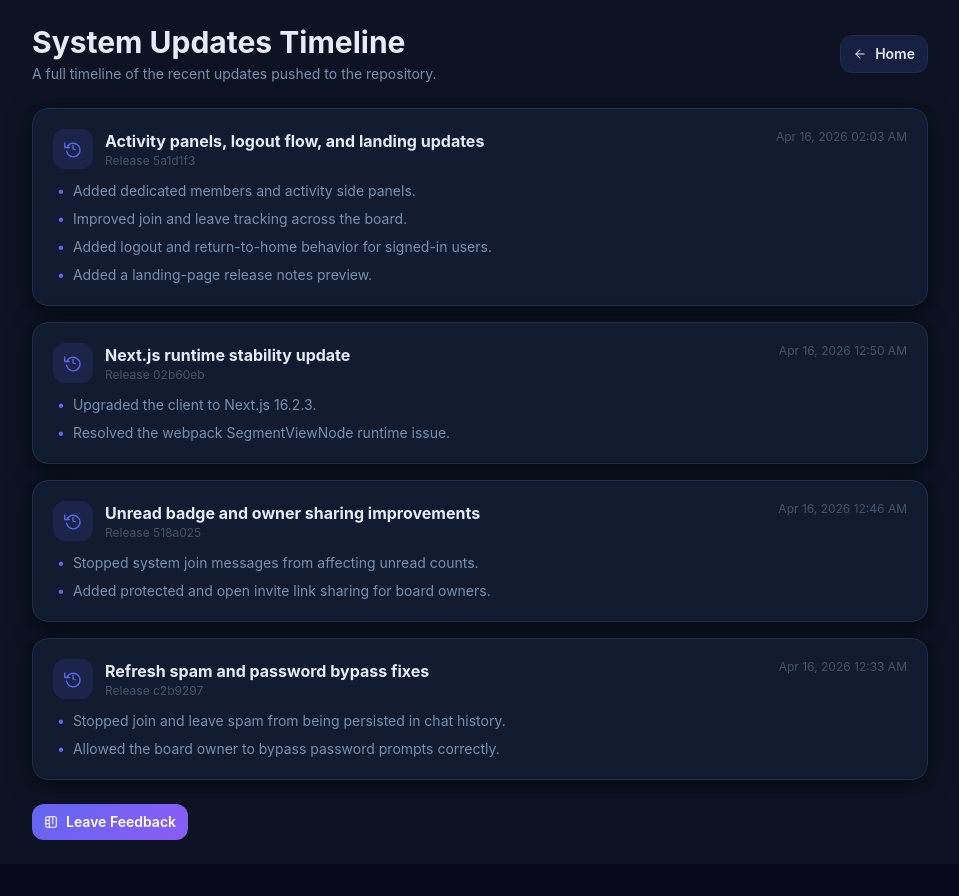
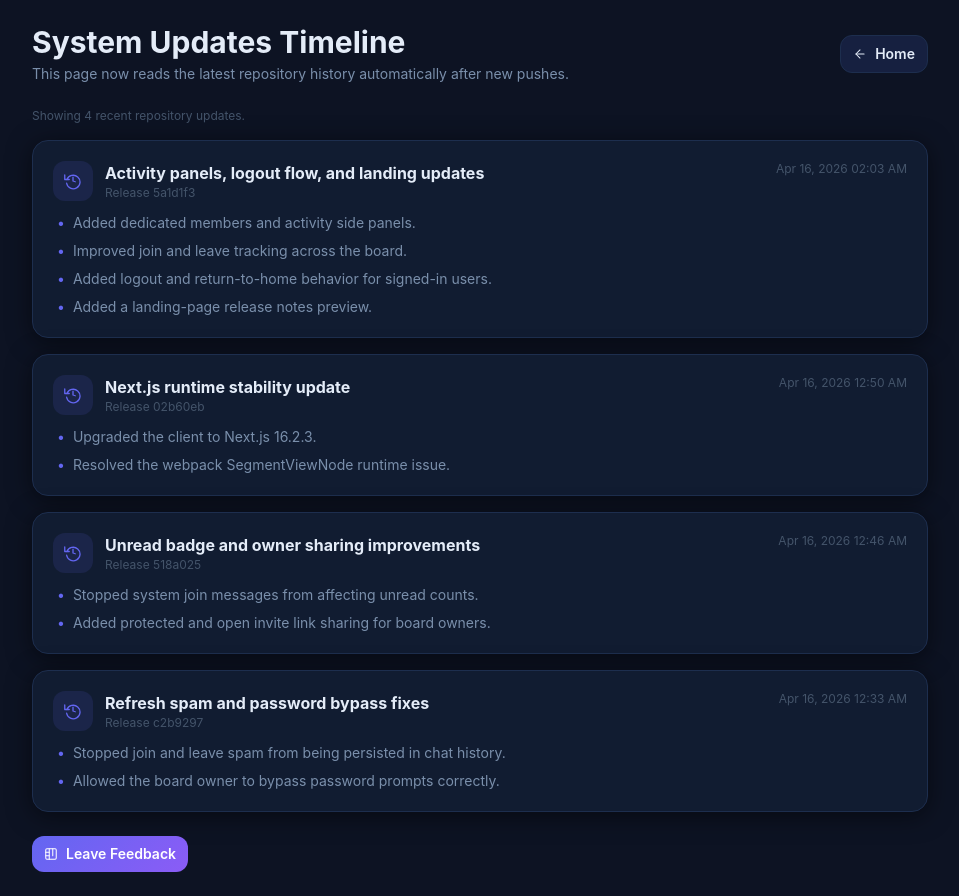
Before and after one commit to supremovb/Real-Time-Collaborative-Task-Board, a Next.js app in the folder client/: page /updates in a window 1280 px wide. Shown: the whole page, without its empty margins (160-1119 px from the left). Before the commit the page ends 864 px from the top, so only its background shows below. Built offline with nearby package versions, Linux system fonts and the light colour scheme; no server answers.

Commit message:
Auto-sync updates timeline from repo history

```diff
--- /dev/null
+++ b/client/src/app/api/updates/route.ts
@@ -0,0 +1,45 @@
+import { NextResponse } from "next/server";
+import { FALLBACK_REPO_UPDATES, formatRepoTimestamp, RepoUpdateEntry } from "@/lib/repoUpdates";
+
+const REPO_OWNER = "supremovb";
+const REPO_NAME = "Real-Time-Collaborative-Task-Board";
+const COMMITS_URL = `https://api.github.com/repos/${REPO_OWNER}/${REPO_NAME}/commits?per_page=25`;
+
+export async function GET() {
+  try {
+    const response = await fetch(COMMITS_URL, {
+      headers: {
+        Accept: "application/vnd.github+json",
+        "User-Agent": "TaskBoard-Updater",
+      },
+      next: { revalidate: 300 },
+    });
+
+    if (!response.ok) {
+      throw new Error(`GitHub API returned ${response.status}`);
+    }
+
+    const commits = await response.json();
+    const updates: RepoUpdateEntry[] = Array.isArray(commits)
+      ? commits.map((commit: any) => {
+          const sha = String(commit.sha || "").slice(0, 7) || "unknown";
+          const fullMessage = String(commit?.commit?.message || "Repository update");
+          const parts = fullMessage.split("\n").map((line) => line.trim()).filter(Boolean);
+          const timestampRaw = commit?.commit?.author?.date || commit?.commit?.committer?.date || new Date().toISOString();
+
+          return {
+            id: sha,
+            version: `Release ${sha}`,
+            timestamp: formatRepoTimestamp(timestampRaw),
+            summary: parts[0] || "Repository update",
+            details: parts.slice(1).length > 0 ? parts.slice(1) : ["Update pushed to the repository."],
+            url: commit?.html_url || `https://github.com/${REPO_OWNER}/${REPO_NAME}/commit/${sha}`,
+          };
+        })
+      : FALLBACK_REPO_UPDATES;
+
+    return NextResponse.json({ updates });
+  } catch {
+    return NextResponse.json({ updates: FALLBACK_REPO_UPDATES, fallback: true });
+  }
+}
--- a/client/src/app/page.tsx
+++ b/client/src/app/page.tsx
@@ -12,7 +12,7 @@ import AuthModal from "@/components/AuthModal";
 import MyBoards from "@/components/MyBoards";
 import { useAuth } from "@/context/AuthContext";
 import { getBoardStatus, setupBoardPassword, verifyBoardPassword, verifyBoardBypass, claimBoardOwner, addMyBoard } from "@/lib/api";
-import { REPO_UPDATES } from "@/lib/repoUpdates";
+import { FALLBACK_REPO_UPDATES, RepoUpdateEntry } from "@/lib/repoUpdates";
 
 const MAX_RECENT = 5;
 
@@ -95,6 +95,7 @@ export default function Home() {
   const [showCredits, setShowCredits] = useState(false);
   const [showAuth, setShowAuth] = useState(false);
   const [showMyBoards, setShowMyBoards] = useState(false);
+  const [repoUpdatesPreview, setRepoUpdatesPreview] = useState<RepoUpdateEntry[]>(FALLBACK_REPO_UPDATES.slice(0, 3));
   const { theme, toggle: toggleTheme } = useTheme();
   const { user, token: authToken, loading: authLoading, logout } = useAuth();
 
@@ -124,6 +125,19 @@ export default function Home() {
       setUserName((prev) => prev || user.username);
     }
   }, [authLoading, user]);
+
+  useEffect(() => {
+    fetch("/api/updates", { cache: "no-store" })
+      .then((res) => res.json())
+      .then((data) => {
+        if (Array.isArray(data?.updates) && data.updates.length > 0) {
+          setRepoUpdatesPreview(data.updates.slice(0, 3));
+        }
+      })
+      .catch(() => {
+        setRepoUpdatesPreview(FALLBACK_REPO_UPDATES.slice(0, 3));
+      });
+  }, []);
 
   async function syncOwnerState(id: string, name: string) {
     const existingOwnerToken = getOwnerToken(id);
@@ -585,7 +599,7 @@ export default function Home() {
           </div>
 
           <div className="flex flex-col gap-3">
-            {REPO_UPDATES.slice(0, 1).map((update) => (
+            {repoUpdatesPreview.map((update) => (
               <div
                 key={update.id}
                 className="rounded-xl p-3"
@@ -600,8 +614,8 @@ export default function Home() {
                   </span>
                 </div>
                 <ul className="flex flex-col gap-1.5">
-                  {update.details.map((item) => (
-                    <li key={item} className="text-xs flex items-start gap-2" style={{ color: "var(--text-secondary)" }}>
+                  {update.details.slice(0, 2).map((item) => (
+                    <li key={`${update.id}-${item}`} className="text-xs flex items-start gap-2" style={{ color: "var(--text-secondary)" }}>
                       <span style={{ color: "var(--accent-indigo)" }}>•</span>
                       <span>{item}</span>
                     </li>
--- a/client/src/app/updates/page.tsx
+++ b/client/src/app/updates/page.tsx
@@ -1,10 +1,28 @@
 "use client";
 
 import Link from "next/link";
-import { REPO_UPDATES } from "@/lib/repoUpdates";
+import { useEffect, useState } from "react";
+import { FALLBACK_REPO_UPDATES, RepoUpdateEntry } from "@/lib/repoUpdates";
 import { HistoryIcon, ArrowLeftIcon, KanbanIcon } from "@/components/Icons";
 
 export default function UpdatesPage() {
+  const [updates, setUpdates] = useState<RepoUpdateEntry[]>(FALLBACK_REPO_UPDATES);
+  const [loading, setLoading] = useState(true);
+
+  useEffect(() => {
+    fetch("/api/updates", { cache: "no-store" })
+      .then((res) => res.json())
+      .then((data) => {
+        if (Array.isArray(data?.updates) && data.updates.length > 0) {
+          setUpdates(data.updates);
+        }
+      })
+      .catch(() => {
+        setUpdates(FALLBACK_REPO_UPDATES);
+      })
+      .finally(() => setLoading(false));
+  }, []);
+
   return (
     <div className="min-h-screen p-4 sm:p-6" style={{ background: "var(--bg-primary)" }}>
       <div className="max-w-4xl mx-auto">
@@ -14,7 +32,7 @@ export default function UpdatesPage() {
               System Updates Timeline
             </h1>
             <p className="text-sm mt-1" style={{ color: "var(--text-secondary)" }}>
-              A full timeline of the recent updates pushed to the repository.
+              This page now reads the latest repository history automatically after new pushes.
             </p>
           </div>
           <Link
@@ -27,8 +45,12 @@ export default function UpdatesPage() {
           </Link>
         </div>
 
+        <div className="mb-4 text-xs" style={{ color: "var(--text-muted)" }}>
+          {loading ? "Loading the newest repo updates..." : `Showing ${updates.length} recent repository updates.`}
+        </div>
+
         <div className="flex flex-col gap-4">
-          {REPO_UPDATES.map((entry) => (
+          {updates.map((entry) => (
             <div
               key={entry.id}
               className="rounded-2xl p-4 sm:p-5"
@@ -58,12 +80,26 @@ export default function UpdatesPage() {
 
               <ul className="flex flex-col gap-2 ml-1">
                 {entry.details.map((item) => (
-                  <li key={item} className="flex items-start gap-2 text-sm" style={{ color: "var(--text-secondary)" }}>
+                  <li key={`${entry.id}-${item}`} className="flex items-start gap-2 text-sm" style={{ color: "var(--text-secondary)" }}>
                     <span style={{ color: "var(--accent-indigo)" }}>•</span>
                     <span>{item}</span>
                   </li>
                 ))}
               </ul>
+
+              {entry.url && (
+                <div className="mt-3">
+                  <a
+                    href={entry.url}
+                    target="_blank"
+                    rel="noreferrer"
+                    className="text-xs font-semibold"
+                    style={{ color: "var(--accent-indigo)" }}
+                  >
+                    View commit on GitHub →
+                  </a>
+                </div>
+              )}
             </div>
           ))}
         </div>
--- a/client/src/lib/repoUpdates.ts
+++ b/client/src/lib/repoUpdates.ts
@@ -4,9 +4,24 @@ export interface RepoUpdateEntry {
   timestamp: string;
   summary: string;
   details: string[];
+  url?: string;
 }
 
-export const REPO_UPDATES: RepoUpdateEntry[] = [
+export function formatRepoTimestamp(value: string) {
+  try {
+    return new Date(value).toLocaleString(undefined, {
+      month: "short",
+      day: "2-digit",
+      year: "numeric",
+      hour: "2-digit",
+      minute: "2-digit",
+    });
+  } catch {
+    return value;
+  }
+}
+
+export const FALLBACK_REPO_UPDATES: RepoUpdateEntry[] = [
   {
     id: "5a1d1f3",
     version: "Release 5a1d1f3",
```
